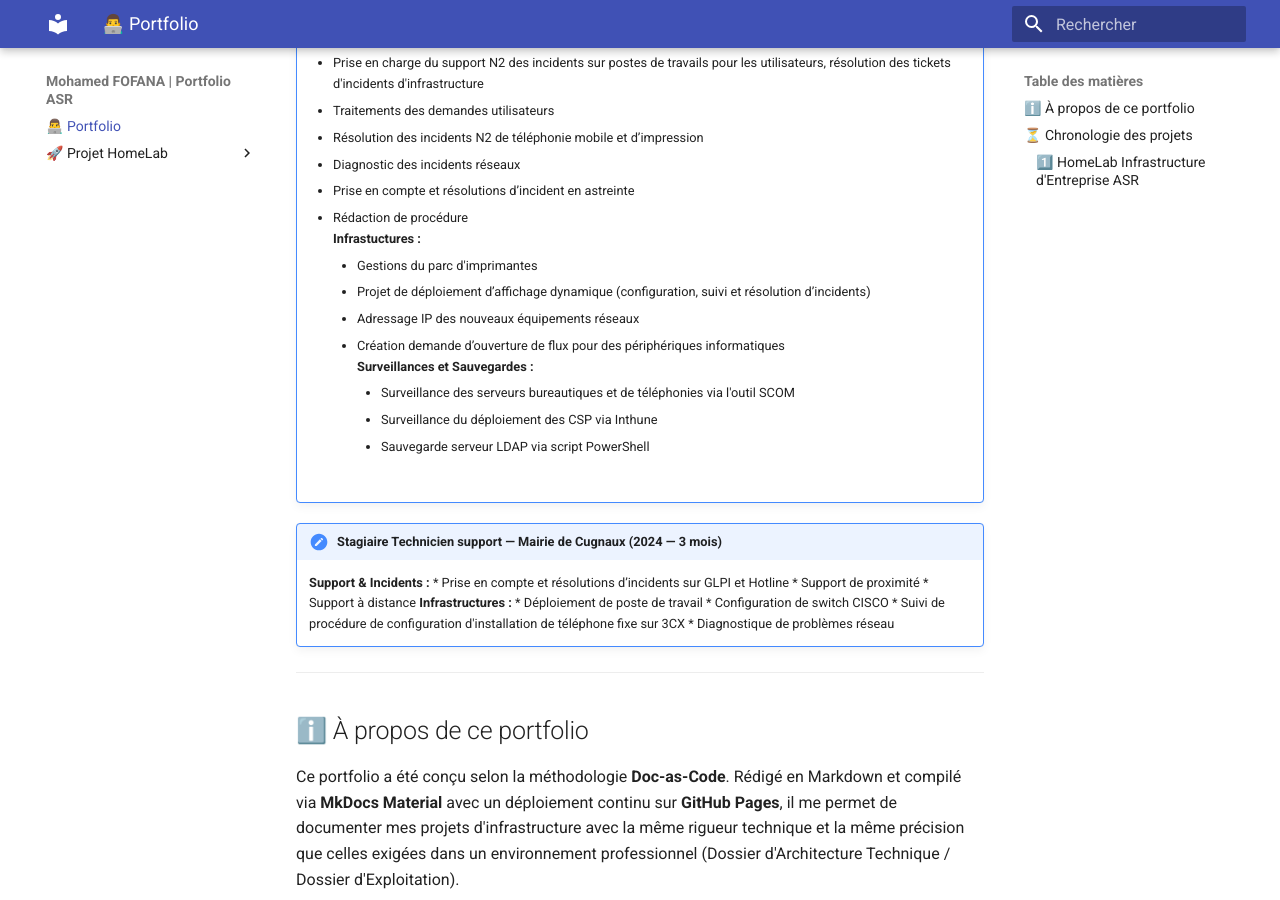
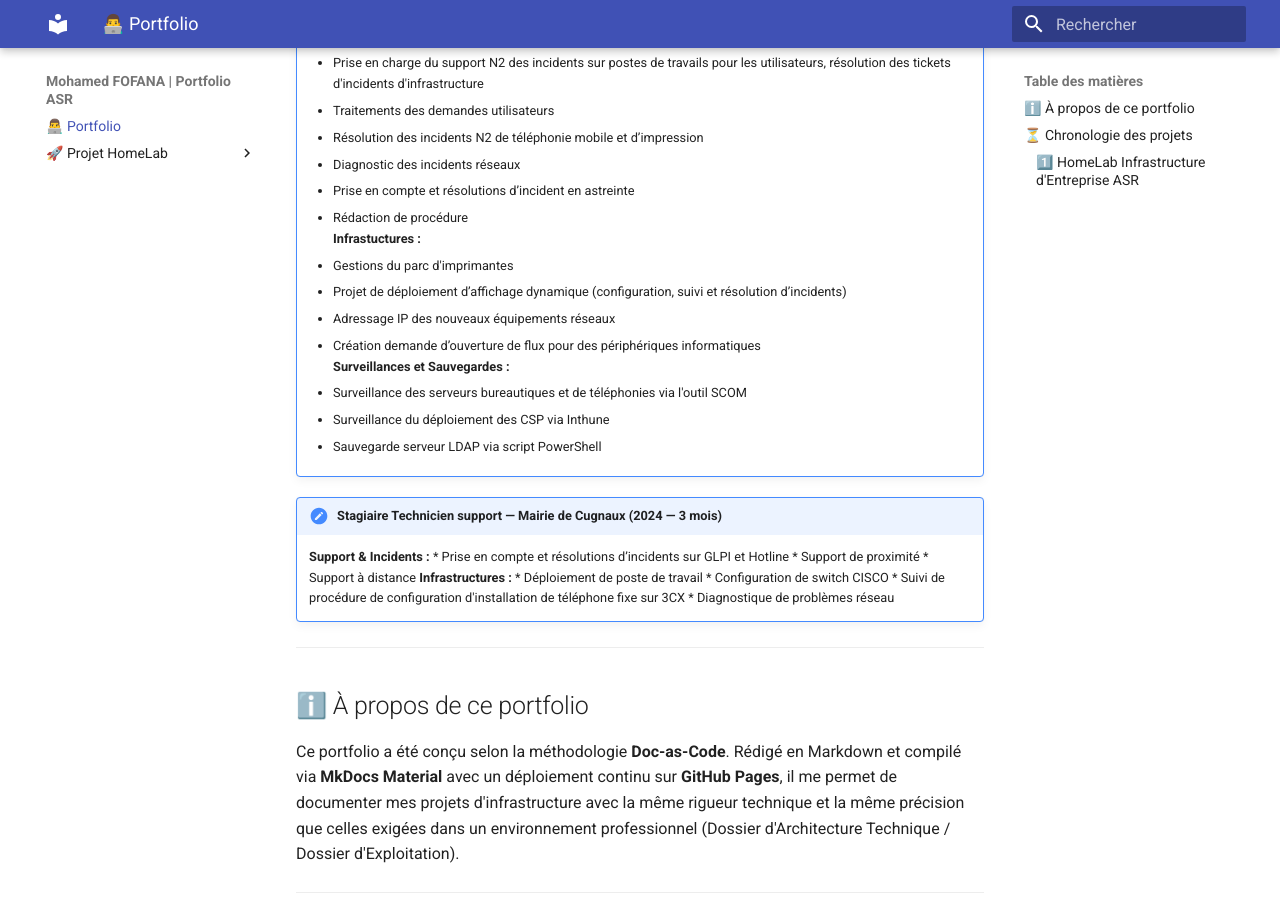
Before and after one commit to mohamedfofana/HomeLab, an MkDocs documentation site: the page built from docs/index.md, in a window 1280 px wide and 900 px high, scrolled down 1227 px. Built offline with MkDocs 1.6.1 and Material for MkDocs 9.7.7, drawn with Linux system fonts in a browser that asks for light colours.

Commit message:
Update index.md

```diff
--- a/docs/index.md
+++ b/docs/index.md
@@ -88,18 +88,15 @@
       <li>Diagnostic des incidents réseaux
       <li>Prise en compte et résolutions d’incident en astreinte
       <li>Rédaction de procédure <br>
-    **Infrastuctures :**
-    <ul>
+    **Infrastuctures :** <br>
        <li>Gestions du parc d'imprimantes
        <li>Projet de déploiement d’affichage dynamique (configuration, suivi et résolution d’incidents)
        <li>Adressage IP des nouveaux équipements réseaux
        <li>Création demande d’ouverture de flux pour des périphériques informatiques <br>
-    **Surveillances et Sauvegardes :**
-    <ul>
+    **Surveillances et Sauvegardes :** <br>
       <li>Surveillance des serveurs bureautiques et de téléphonies via l'outil SCOM
       <li>Surveillance du déploiement des CSP via Inthune
       <li>Sauvegarde serveur LDAP via script PowerShell <br>
-    <ul>
 !!! note "Stagiaire Technicien support — Mairie de Cugnaux (2024 — 3 mois)"
     **Support & Incidents :**
     * Prise en compte et résolutions d’incidents sur GLPI et Hotline
```
